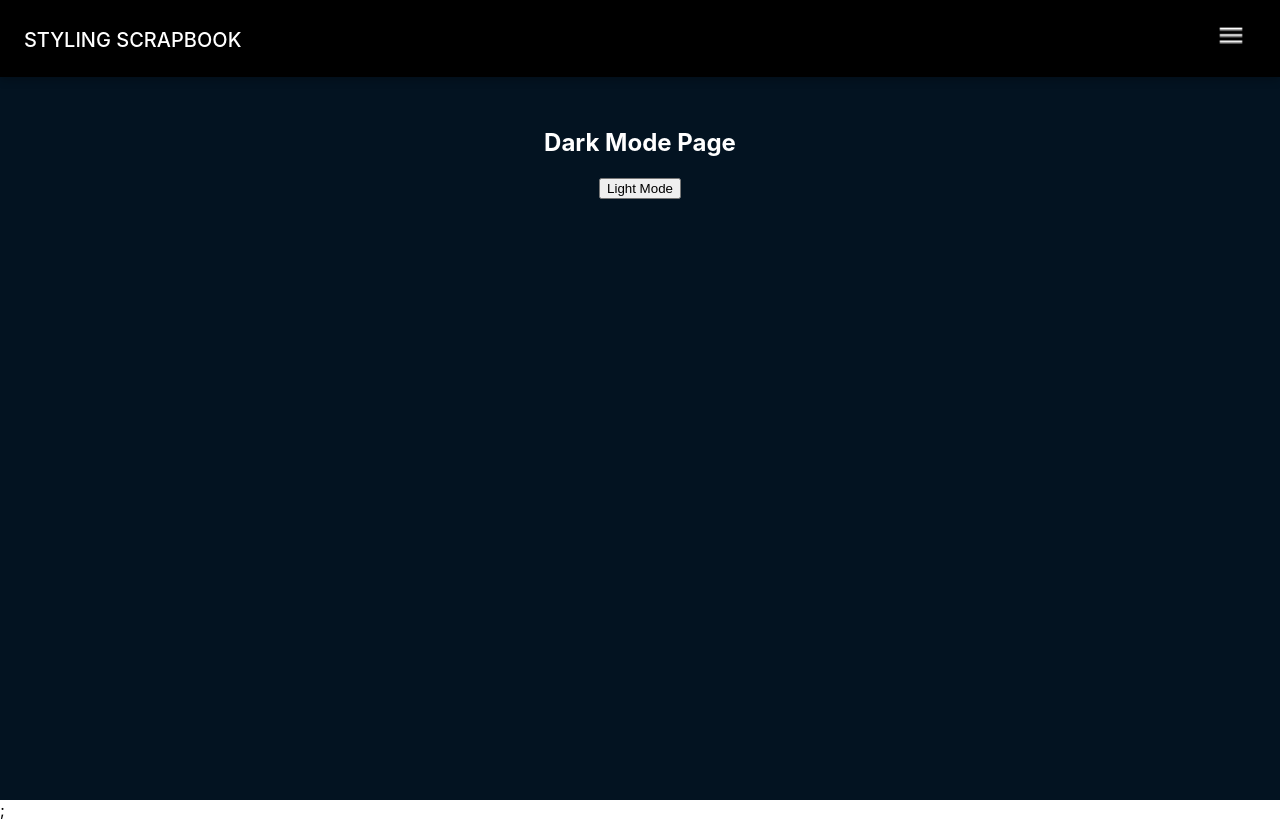
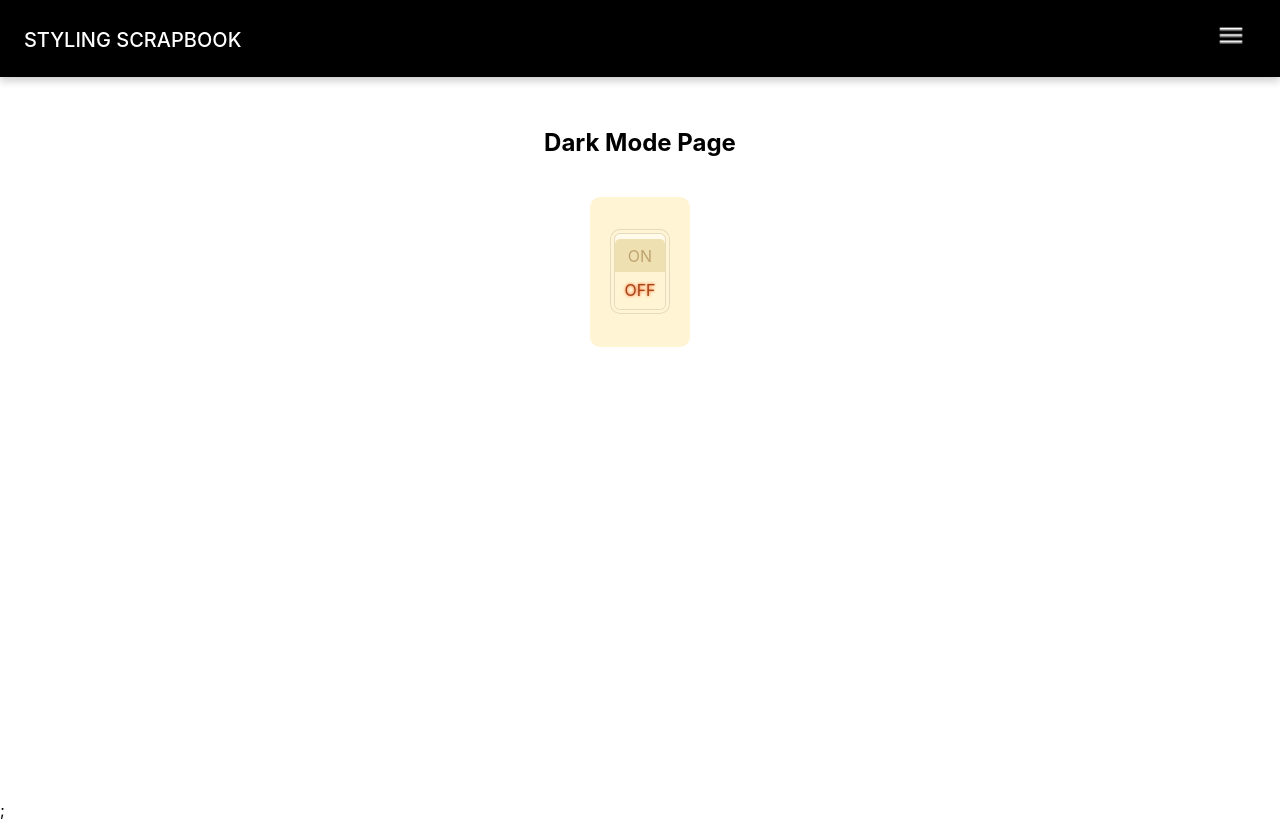
Before and after one commit to sleeplesseditor/StylingScrapbook, a React (Create React App) app: page /dark-mode in a window 1280 px wide. Built offline with nearby package versions, Linux system fonts and the light colour scheme.

Commit message:
Light switch added to dark mode page

```diff
--- a/src/pages/DarkModePage/DarkModePage.jsx
+++ b/src/pages/DarkModePage/DarkModePage.jsx
@@ -3,23 +3,42 @@ import React, { useState } from 'react';
 import './DarkModePage.scss';
 
 function DarkModePage() {
-  const [switched, setSwitched] = useState(true);
+  const [switched, setSwitched] = useState(false);
   const toggleDarkMode = () => {
     setSwitched(!switched)
   };
 
+  const renderDarkModeArea = () => {
+    return (
+      <div className="dark-mode-feature-1">
+        <button className="button">
+          Neon Button
+        </button>
+      </div>
+    )
+  }
+
   return (
     <div className="App" id={switched ? "light-mode-page" : "dark-mode-page"}>
-        <h2>Dark Mode Page </h2>
-        <div className="button-container">
-          <button
-            className="dark-mode-button"
-            onClick={() => {toggleDarkMode()}}
-          >
-            {switched ? 'Light Mode' : 'Dark Mode'}
-          </button >
+      <h2>Dark Mode Page </h2>
+      <div className="button-container">
+        <input
+          id="dark-mode-button"
+          type="checkbox"
+          onClick={() => {toggleDarkMode()}}
+        />
+        <label htmlFor="dark-mode-button" id="light-switch-label">
+          <div></div>
+          <div className="switch"></div>
+          <div></div>
+        </label>
+      </div>
+        <div className="dark-mode-container">
+          {
+            switched ? renderDarkModeArea() : null
+          }
         </div>
-    </div>
+      </div>
   );
 }
 
--- a/src/pages/DarkModePage/DarkModePage.scss
+++ b/src/pages/DarkModePage/DarkModePage.scss
@@ -1,9 +1,146 @@
 #light-mode-page {
   background-color: #031321;
+  transition:.2s ease-in-out;
   color: #fff;
   height: 100vh;
+  transition:.2s ease-in-out;
 }
 
-.dark-mode-page.dark {
-  background-color: black;
+#dark-mode-page {
+  height: 100vh;
+  transition:.2s ease-in-out;
 }
+
+.dark-mode-container {
+  display: grid;
+  gap: 5rem;
+  margin: 4rem 0;
+}
+
+@media (min-width: 600px) {
+  .dark-mode-container {
+    grid-template-columns: repeat(1, 1fr);
+  }
+}
+
+@media (min-width: 900px) {
+  .dark-mode-container {
+    grid-template-columns: repeat(2, 1fr);
+  }
+}
+
+@media (min-width: 1200px) {
+  .dark-mode-container {
+    grid-template-columns: repeat(4, 1fr);
+  }
+}
+
+#dark-mode-button {
+  position: relative;
+  left:0;
+  top:0;
+  opacity:0;
+  &:checked ~ #background {
+    background-color:#ebdbac;
+  }
+  &:checked ~ #light-switch-label {
+    box-shadow:0 2px 2px #d0b57b;
+    .switch {
+      box-shadow:0 10px 10px -5px rgba(233,219,176,1), 0 0 0 1px rgba(0,0,0,.1), 0 0 0 4px #fff4d3,0 0 0 5px rgba(0,0,0,.1);
+      &:before {
+        height:37.5px;
+        top:0px;
+        line-height:37.5px;
+        background:#fff4d3;
+        color:#64bf60;
+        text-shadow: 0 0 3px #38ff2e;
+      }
+      &:after {
+        height:37.5px;
+        bottom:5px;
+        line-height:37.5px;
+        background:#fffaea;
+        box-shadow:0 5px 0 #d0b57b;
+        color:#d7bf95;
+        text-shadow:0 0 0px transparent;
+      }
+    }
+  }
+}
+
+#light-switch-label {
+  position:relative;
+  display:block;
+  height:150px;
+  width:100px;
+  z-index:1;
+  margin:0 auto 0 auto;
+  background-color:#fff4d3;
+  border-radius: 10px;
+  .switch {
+    cursor:pointer;
+    height:75px;
+    width:50px;
+    background:#fffaea;
+    position:absolute;
+    top:50%;
+    left:50%;
+    margin:-37.5px 0 0 -25px;
+    border-radius:5px;
+    overflow:hidden;
+    box-shadow:0 10px 10px -5px rgba(233,219,176,0), 0 0 0 1px rgba(0,0,0,.1), 0 0 0 4px #fff4d3,0 0 0 5px rgba(0,0,0,.1);
+    &:before {
+      content:'ON';
+      display:block;
+      position:absolute;
+      height:35px;
+      text-align:center;
+      line-height:35px;
+      width:50px;
+      top:5px;
+      left:0;
+      background:#efe0b1;
+      color:#bfa371;
+      border-radius:5px 5px 0 0;
+    }
+    &:after {
+      content:'OFF';
+      display:block;
+      position:absolute;
+      height:37.5px;
+      text-align:center;
+      line-height:37.5px;
+      width:50px;
+      bottom:0;
+      left:0;
+      background:#fff4d3;
+      color:#a4441a;
+      text-shadow: 0 0 3px #ff4e00;
+      border-radius:0 0 5px 5px;
+    }
+  }
+}
+
+.dark-mode-feature {
+  &-1 {
+    .button {
+      padding: 15px 30px;
+      border: none;
+      background: transparent;
+      color: #2196f3;
+      text-transform: uppercase;
+      letter-spacing: 4px;
+      font-size: 24px;
+      overflow: hidden;
+      transition: 0.2s;
+
+      &:hover {
+        cursor: pointer;
+        color: #255784;
+        background-color: #2196f3;
+        box-shadow: 0 0 10px #2196f3, 0 0 40px #2196f3, 0 0 80px #2196f3;
+        transition-delay: 0.5s;
+      }
+    }
+  }
+}
```
